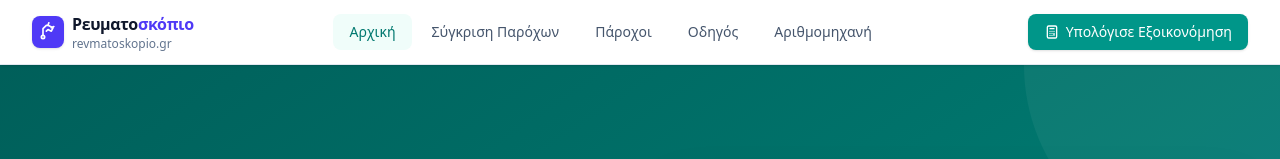
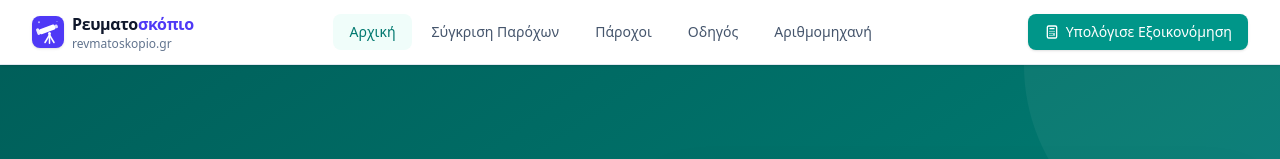
Before and after one commit to ViktorSpyrantis/energy-compare, a Next.js app: page / in a window 1280 px wide. Shown: the top 159 px of the page. Built offline with nearby package versions, Linux system fonts and the light colour scheme.

Commit message:
Replace inline SVG logo with telescope SVG file
- Create /public/logo.svg with a proper telescope icon (tube, lens, tripod, stars)
- Use next/image to reference the SVG file in Header and Footer
- Remove all inline SVG logo markup

https://claude.ai/code/session_014A2QEV9hTBPCrh4NBXpbqT

```diff
--- a/src/components/layout/Footer.tsx
+++ b/src/components/layout/Footer.tsx
@@ -1,4 +1,5 @@
 import Link from "next/link";
+import Image from "next/image";
 
 export default function Footer() {
   const currentYear = new Date().getFullYear();
@@ -10,26 +11,8 @@ export default function Footer() {
           {/* Brand */}
           <div className="md:col-span-2">
             <div className="flex items-center gap-2 mb-4">
-              <div className="w-8 h-8 bg-indigo-500 rounded-lg flex items-center justify-center">
-                <svg
-                  className="w-5 h-5 text-white"
-                  fill="none"
-                  viewBox="0 0 24 24"
-                  stroke="currentColor"
-                  strokeWidth={2}
-                >
-                  <circle cx="6" cy="18" r="2" />
-                  <path
-                    strokeLinecap="round"
-                    strokeLinejoin="round"
-                    d="M6 16V8l4-4h2l6 3-2 4-4-2-2 2"
-                  />
-                  <path
-                    strokeLinecap="round"
-                    strokeLinejoin="round"
-                    d="M16 7l3-1.5M12 4l1-3"
-                  />
-                </svg>
+              <div className="w-8 h-8 bg-indigo-500 rounded-lg flex items-center justify-center p-1">
+                <Image src="/logo.svg" alt="Ρευματοσκόπιο" width={24} height={24} />
               </div>
               <span className="font-bold text-white text-lg">
                 Ρευματο<span className="text-indigo-400">σκόπιο</span>
--- a/src/components/layout/Header.tsx
+++ b/src/components/layout/Header.tsx
@@ -2,6 +2,7 @@
 
 import { useState } from "react";
 import Link from "next/link";
+import Image from "next/image";
 import { usePathname } from "next/navigation";
 
 const navLinks = [
@@ -22,27 +23,8 @@ export default function Header() {
         <div className="flex items-center justify-between h-16">
           {/* Logo */}
           <Link href="/" className="flex items-center gap-2 group">
-            <div className="w-8 h-8 bg-indigo-600 rounded-lg flex items-center justify-center shadow-sm group-hover:bg-indigo-700 transition-colors">
-              <svg
-                className="w-5 h-5 text-white"
-                fill="none"
-                viewBox="0 0 24 24"
-                stroke="currentColor"
-                strokeWidth={2}
-              >
-                {/* Telescope */}
-                <circle cx="6" cy="18" r="2" />
-                <path
-                  strokeLinecap="round"
-                  strokeLinejoin="round"
-                  d="M6 16V8l4-4h2l6 3-2 4-4-2-2 2"
-                />
-                <path
-                  strokeLinecap="round"
-                  strokeLinejoin="round"
-                  d="M16 7l3-1.5M12 4l1-3"
-                />
-              </svg>
+            <div className="w-8 h-8 bg-indigo-600 rounded-lg flex items-center justify-center shadow-sm group-hover:bg-indigo-700 transition-colors p-1">
+              <Image src="/logo.svg" alt="Ρευματοσκόπιο" width={24} height={24} />
             </div>
             <div className="flex flex-col leading-none">
               <span className="font-bold text-slate-900 text-base tracking-tight">
```
Also changed, not shown: public/logo.svg (added).
